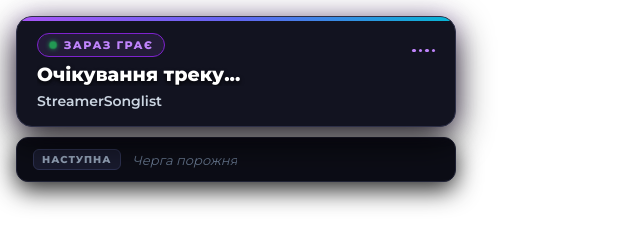
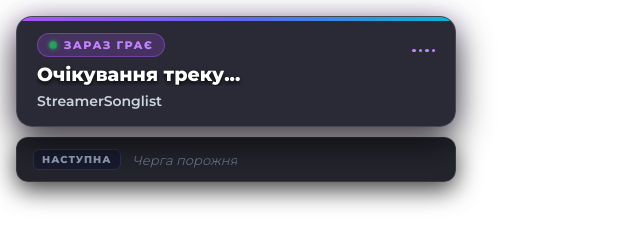
Before and after one commit to Woodborn1/songlist-overlay, a website: page public/index.html in a window 1280 px wide. Shown: the whole page, without its empty margins (0-640 px from the left). Drawn offline with Linux system fonts and the light colour scheme; no server answers.

Commit message:
Set opacity to 90%

```diff
--- a/public/index.html
+++ b/public/index.html
@@ -33,14 +33,14 @@
       animation: fadeIn 0.5s ease-out;
     }
 
-    /* Main Now Playing Card - Solid Dark Theme */
+    /* Main Now Playing Card - 90% Opacity */
     .card-now-playing {
       position: relative;
-      background-color: #121320 !important;
+      background-color: rgba(18, 19, 32, 0.90) !important;
       border-radius: 16px;
       padding: 16px 20px;
-      border: 1.5px solid #2e3048;
-      box-shadow: 0 12px 35px rgba(0, 0, 0, 0.9), 0 0 20px rgba(168, 85, 247, 0.25);
+      border: 1.5px solid rgba(255, 255, 255, 0.14);
+      box-shadow: 0 12px 35px rgba(0, 0, 0, 0.8), 0 0 20px rgba(168, 85, 247, 0.2);
       display: flex;
       flex-direction: column;
       gap: 6px;
@@ -72,10 +72,10 @@
       text-transform: uppercase;
       letter-spacing: 1.5px;
       color: #c084fc;
-      background-color: #231c38 !important;
+      background-color: rgba(168, 85, 247, 0.22) !important;
       padding: 4px 11px;
       border-radius: 20px;
-      border: 1px solid #7e22ce;
+      border: 1px solid rgba(168, 85, 247, 0.45);
     }
 
     .live-dot {
@@ -127,13 +127,13 @@
       transition: opacity 0.25s ease;
     }
 
-    /* Next Up Card - Solid Dark Theme */
+    /* Next Up Card - 90% Opacity */
     .card-next {
-      background-color: #0c0d16 !important;
+      background-color: rgba(12, 13, 22, 0.90) !important;
       border-radius: 12px;
       padding: 11px 16px;
-      border: 1.5px solid #202235;
-      box-shadow: 0 8px 24px rgba(0, 0, 0, 0.85);
+      border: 1.5px solid rgba(255, 255, 255, 0.1);
+      box-shadow: 0 8px 24px rgba(0, 0, 0, 0.75);
       display: flex;
       align-items: center;
       gap: 12px;
```
